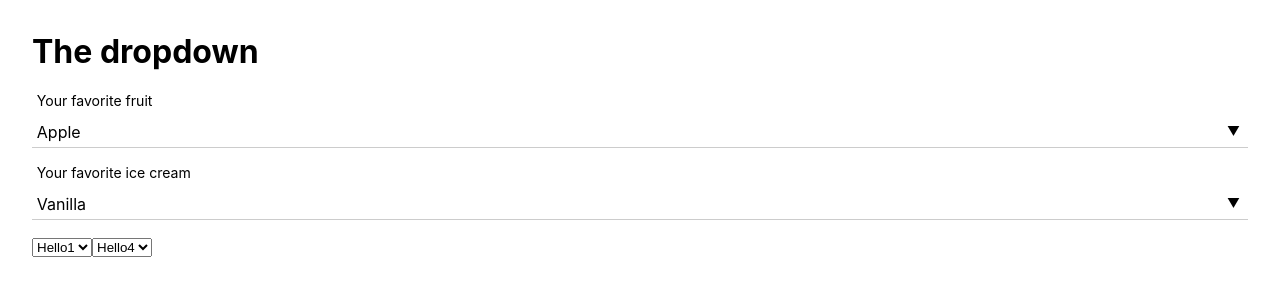
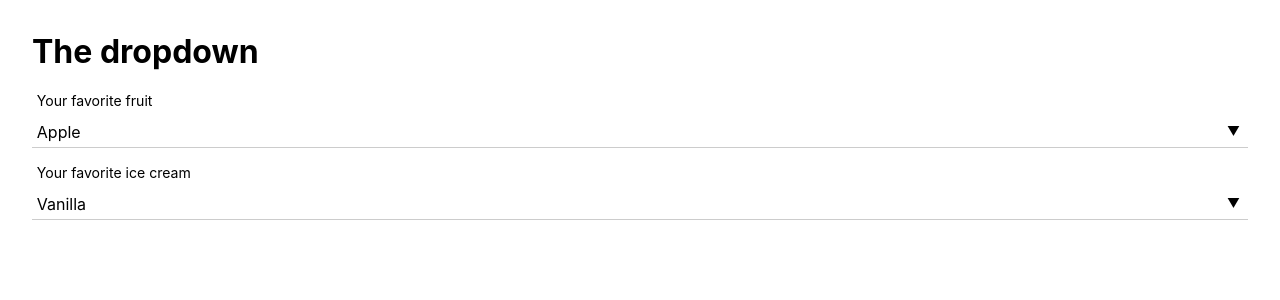
Before and after one commit to herrklaseen/dropdown-thing, a React (Create React App) app: page / in a window 1280 px wide. Shown: the top 300 px of the page. Built offline with nearby package versions, Linux system fonts and the light colour scheme.

Commit message:
Remove debug elements

```diff
--- a/src/App.js
+++ b/src/App.js
@@ -91,17 +91,6 @@ export default class App extends React.Component {
           onSelect={this.handleIceCreamSelection()}
           onActivate={this.handleDropdownActivation()}
         ></Dropdown>
-
-        <select id="select1">
-          <option>Hello1</option>
-          <option>Hello2</option>
-        </select>
-
-        <select id="select2">
-          <option>Hello4</option>
-          <option>Hello6</option>
-        </select>
-
       </div>
     )
   }
```
Also changed, not shown: 1 other file (tests, documents, lock files or other folders).
